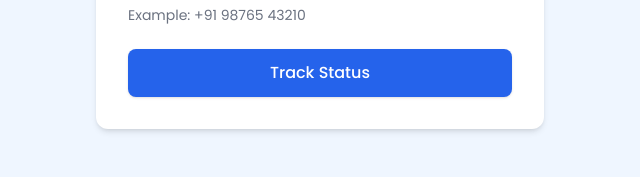
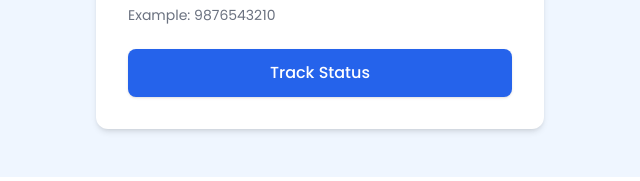
Before and after one commit to Parth050812/DiagnoCart, a plain HTML site: page frontend/track.html in a window 1280 px wide. Shown: the part 429-610 px from the top of the page, 320-960 px from the left. Drawn offline with nearby package versions, Linux system fonts and the light colour scheme.

Commit message:
Update track.html

```diff
--- a/frontend/track.html
+++ b/frontend/track.html
@@ -297,7 +297,7 @@
                     <div>
                         <label for="track-input" class="block text-sm font-medium text-gray-700 mb-1">Phone Number</label>
                         <input type="text" id="track-input" name="track-input" class="w-full px-4 py-3 border border-gray-300 rounded-lg focus:ring-blue-500 focus:border-blue-500" placeholder="Enter phone number">
-                        <p class="mt-2 text-sm text-gray-500">Example: +91 98765 43210</p>
+                        <p class="mt-2 text-sm text-gray-500">Example: 9876543210</p>
                     </div>
 
                     <div>
```
